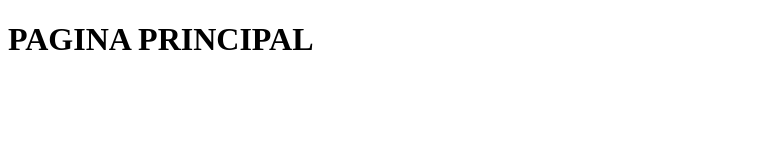
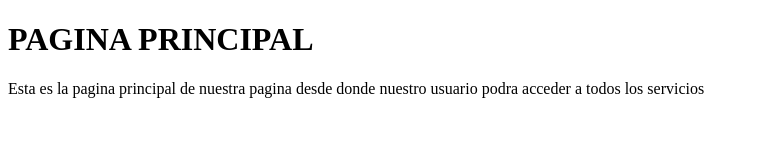
Before and after one commit to ADRIANAESPITI/proyecto-sincronizacion, a plain HTML site: page index.html in a window 1280 px wide. Shown: the whole page, without its empty margins (0-759 px from the left). Drawn offline with Linux system fonts and the light colour scheme.

Commit message:
Update index.html

```diff
--- a/index.html
+++ b/index.html
@@ -10,6 +10,7 @@
 
 <body>
     <h1>PAGINA PRINCIPAL</h1>
+    <p>Esta es la pagina principal de nuestra pagina desde donde nuestro usuario podra acceder a todos los servicios</p>
 </body>
 
 </html>
```
